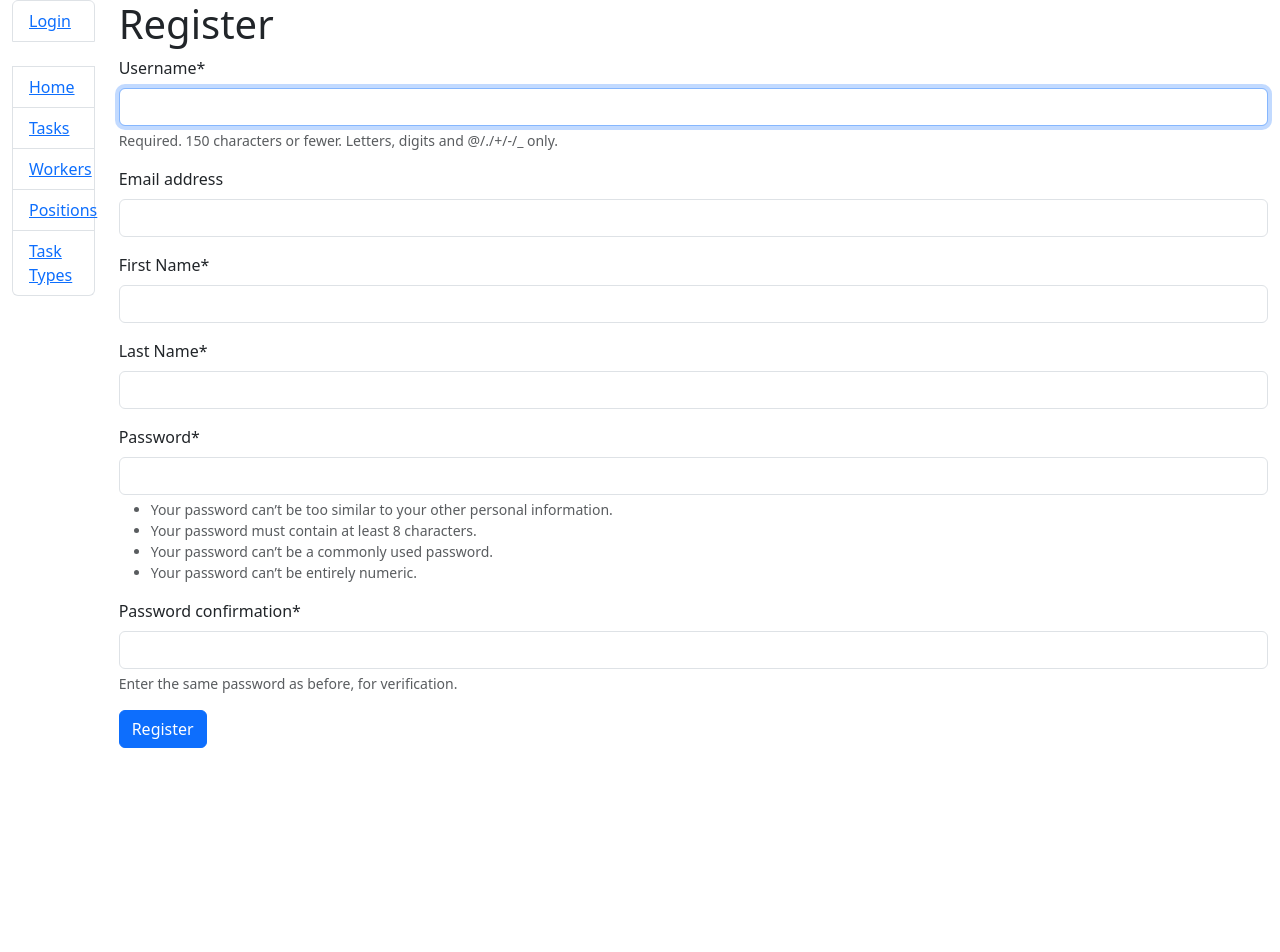
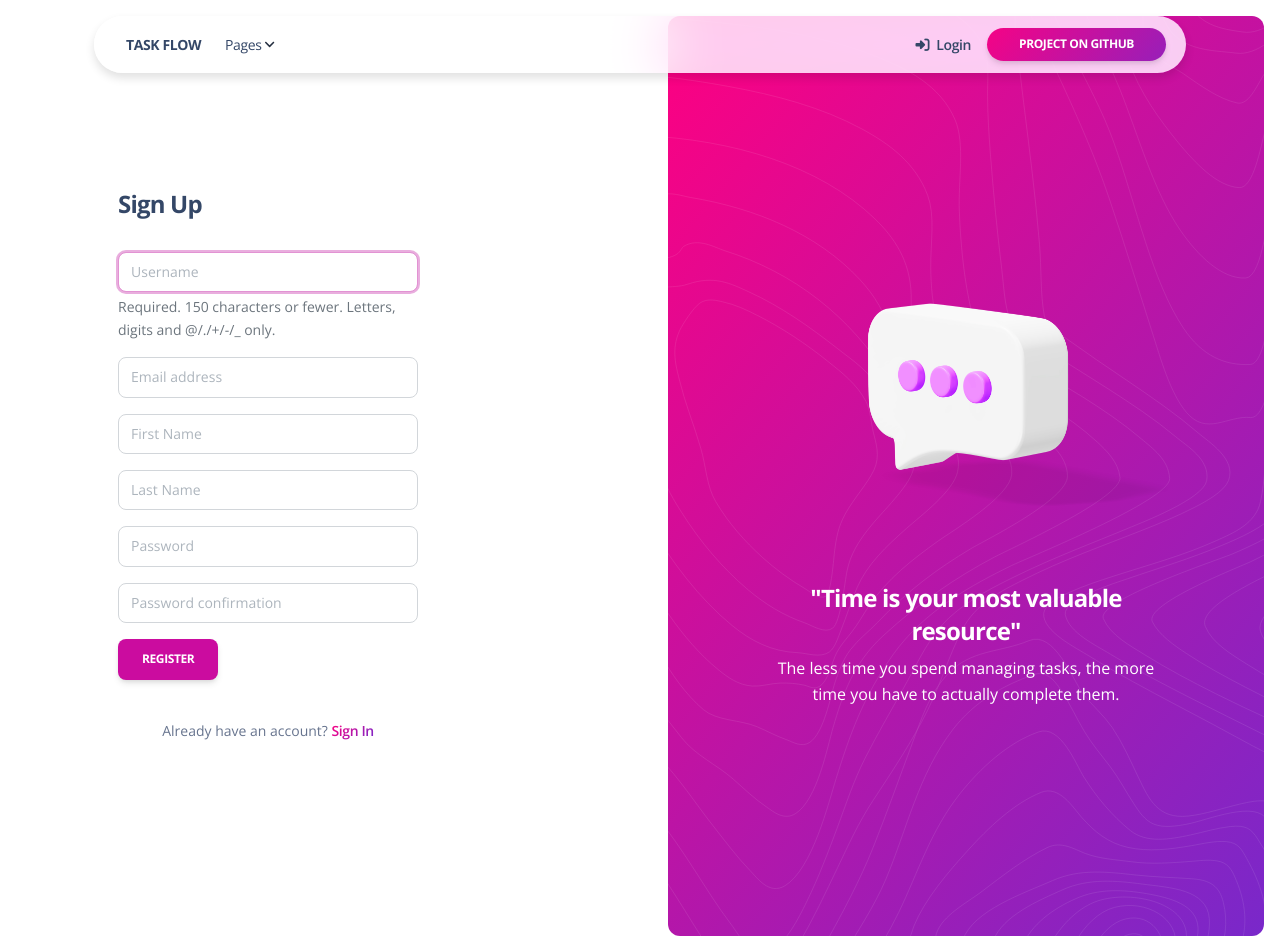
Before and after one commit to Qbusik/task-flow, a Django app: page /register/ in a window 1280 px wide. Run offline with Django 5.2, Linux system fonts and the light colour scheme; some libraries are stand-ins or nearby versions.

Commit message:
add template for register

```diff
--- a/hub/forms.py
+++ b/hub/forms.py
@@ -12,6 +12,15 @@ class WorkerCreationForm(UserCreationForm):
     class Meta(UserCreationForm.Meta):
         model = get_user_model()
         fields = ("username", "email", "first_name", "last_name", "password1", "password2")
+
+    def __init__(self, *args, **kwargs):
+        super().__init__(*args, **kwargs)
+        self.fields['password1'].help_text = ''
+        self.fields['password2'].help_text = ''
+
+        for field_name, field in self.fields.items():
+            field.widget.attrs['placeholder'] = field.label
+            field.label = ''
 
 
 class TaskForm(forms.ModelForm):
--- a/templates/registration/register.html
+++ b/templates/registration/register.html
@@ -1,9 +1,28 @@
-{% extends "base.html" %}
+{% extends 'layouts/base_sections.html' %}
 {% load crispy_forms_filters %}
+{% load static %}
+
+{% block title %} Soft UI Design System by Creative Tim {% endblock title %}
+{% block body %} class="sign-in-illustration" {% endblock body %}
+
+{% block header %}
+
+{% include 'includes/navigation.html' %}
+
+{% endblock header %}
 
 {% block content %}
-  <h1>Register</h1>
 
+<section>
+  <div class="page-header min-vh-100">
+    <div class="container">
+      <div class="row">
+        <div class="col-xl-4 col-lg-5 col-md-7 d-flex flex-column mx-lg-0 mx-auto">
+          <div class="card card-plain">
+            <div class="card-header pb-0 text-left">
+              <h4 class="font-weight-bolder">Sign Up</h4>
+            </div>
+            <div class="card-body">
                 <form method="post">
                   {% csrf_token %}
                   {{ form|crispy }}
@@ -12,4 +31,53 @@
                     Register
                   </button>
                 </form>
-{% endblock %}
+            </div>
+            <div class="card-footer text-center pt-0 px-lg-2 px-1">
+              <p class="mb-4 text-sm mx-auto">
+                Already have an account?
+                <a href="{% url 'login' %}" class="text-primary text-gradient font-weight-bold">Sign In</a>
+              </p>
+            </div>
+          </div>
+        </div>
+        <div class="col-6 d-lg-flex d-none h-100 my-auto pe-0 position-absolute top-0 end-0 text-center justify-content-center flex-column">
+          <div class="position-relative bg-gradient-primary h-100 m-3 px-7 border-radius-lg d-flex flex-column justify-content-center">
+            <img src="{% static 'img/shapes/pattern-lines.svg' %}" alt="pattern-lines" class="position-absolute opacity-4 start-0">
+            <div class="position-relative">
+              <img class="max-width-500 w-100 position-relative z-index-2" src="{% static 'img/illustrations/chat.png' %}">
+            </div>
+            <h4 class="mt-5 text-white font-weight-bolder">"Time is your most valuable resource"</h4>
+            <p class="text-white">The less time you spend managing tasks, the more time you have to actually complete them.</p>
+          </div>
+        </div>
+      </div>
+    </div>
+  </div>
+</section>
+
+{% endblock content %}
+
+{% block footer %}
+
+{% include 'includes/footer_signin.html' %}
+
+{% endblock footer %}
+
+
+
+
+{#{% extends "base.html" %}#}
+{#{% load crispy_forms_filters %}#}
+{##}
+{#{% block content %}#}
+{#  <h1>Register</h1>#}
+{##}
+{#  <form method="post">#}
+{#    {% csrf_token %}#}
+{#    {{ form|crispy }}#}
+{##}
+{#    <button type="submit" class="btn btn-primary">#}
+{#      Register#}
+{#    </button>#}
+{#  </form>#}
+{#{% endblock %}#}
```
Lines whose indentation alone changed are shown as unchanged.
